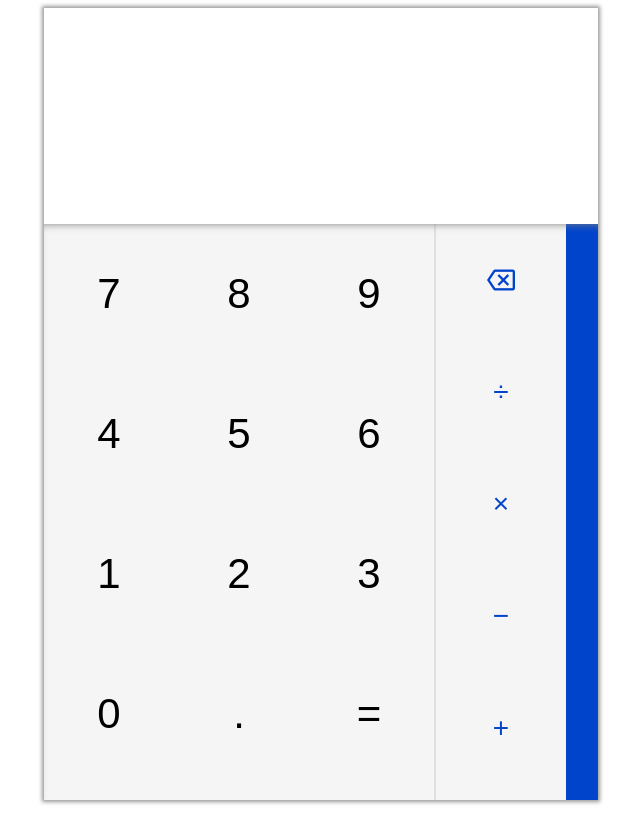
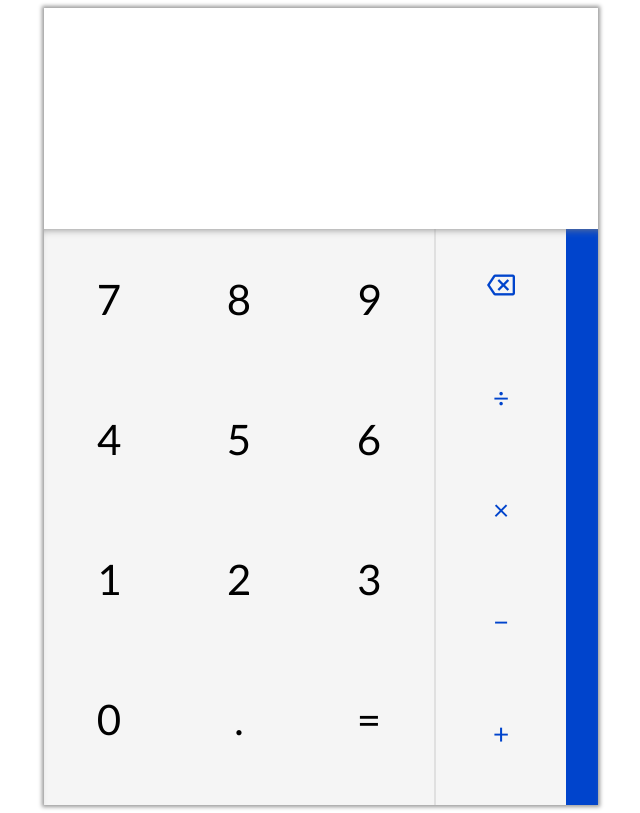
Before and after one commit to onagova/calculator, a plain HTML site: page index.html in a window 1280 px wide. Shown: the whole page, without its empty margins (319-959 px from the left). Drawn offline with Linux system fonts and the light colour scheme.

Commit message:
Use Lato font

```diff
--- a/index.html
+++ b/index.html
@@ -4,6 +4,7 @@
         <title>Calculator</title>
         <meta charset="UTF-8"/>
         <link href="https://fonts.googleapis.com/icon?family=Material+Icons+Outlined" rel="stylesheet"/>
+        <link href="https://fonts.googleapis.com/css2?family=Lato&display=swap" rel="stylesheet"/>
         <link href="styles/main.css" rel="stylesheet"/>
     </head>
     <body>
--- a/styles/main.css
+++ b/styles/main.css
@@ -7,6 +7,7 @@ body {
     background-color: gray;
     margin: 0 auto;
     box-shadow: 0 0 4px 2px hsl(0, 0%, 60%);
+    font-family: 'Lato', sans-serif;
 }
 
 #displays-container {
@@ -92,6 +93,10 @@ body {
     transition: 0s;
 }
 
+#buttons-container button:not(.material-icons-outlined) {
+    font-family: inherit;
+}
+
 #number-buttons-container {
     display: flex;
     flex-wrap: wrap-reverse;
```
